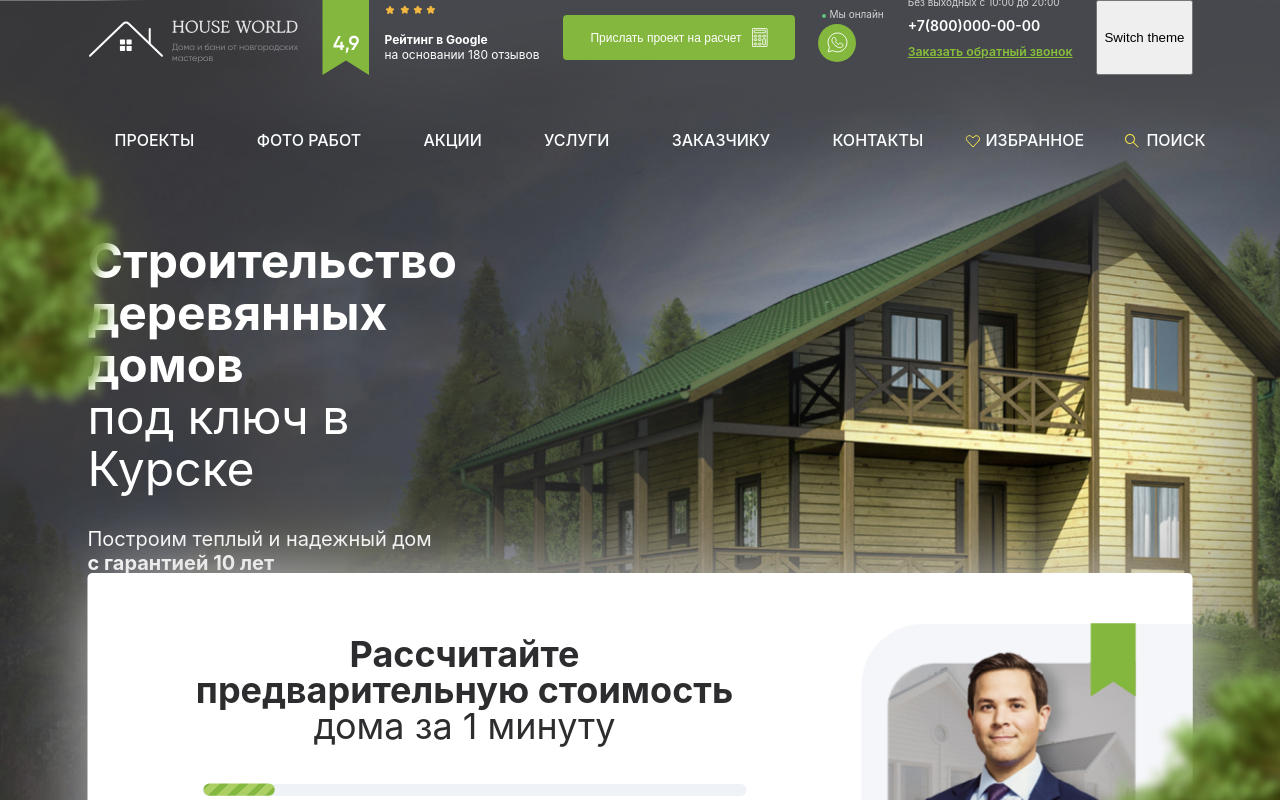
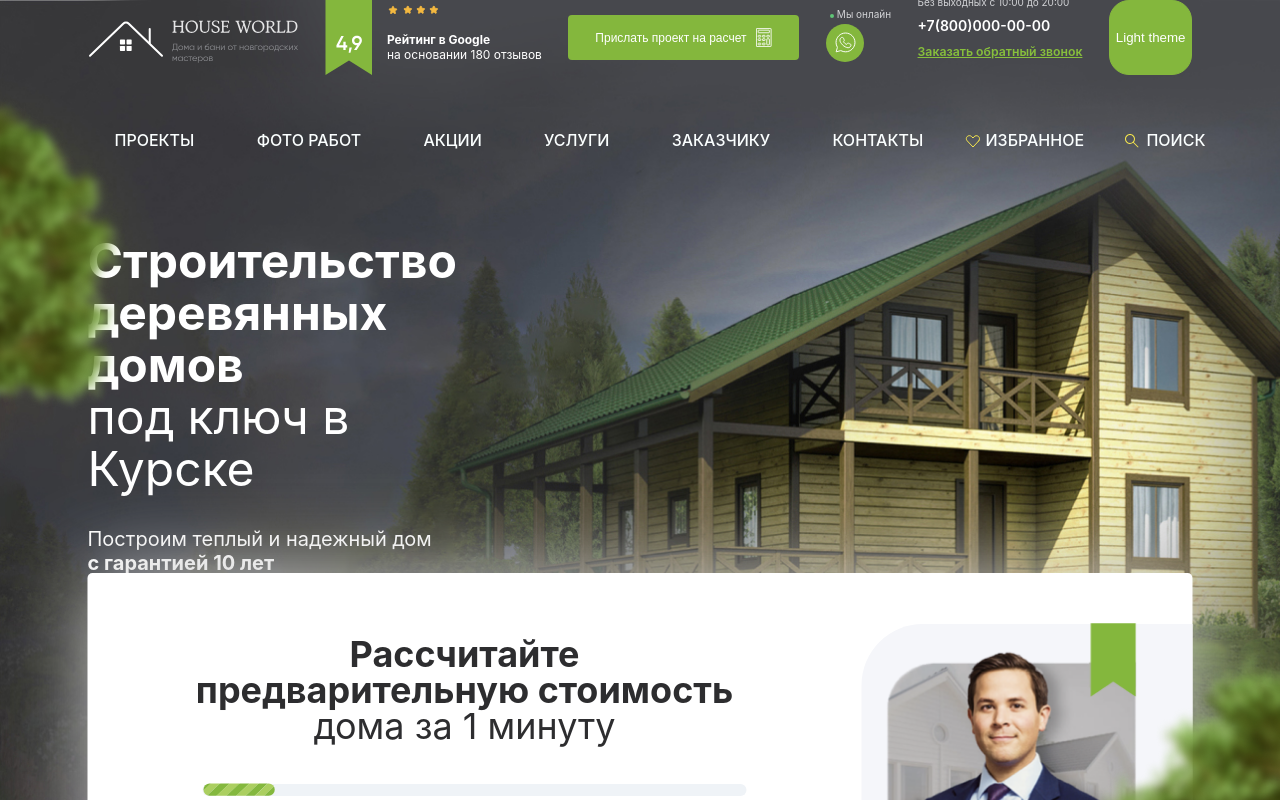
Before and after one commit to oks767/maxima-react, a React (Create React App) app: page / in a window 1280 px wide. Shown: the top 800 px of the page. Built offline with nearby package versions, Linux system fonts and the light colour scheme.

Commit message:
added change theme text in button

```diff
--- a/src/components/Header/Header.css
+++ b/src/components/Header/Header.css
@@ -176,3 +176,9 @@
 .header__logo {
   padding-top: 20px;
 }
+.header__button-theme {
+  border-radius: 20px;
+  border: 1px solid #84b73d;
+  background-color: #84b73d;
+  color: #fff;
+}
--- a/src/components/Header/Header.js
+++ b/src/components/Header/Header.js
@@ -16,6 +16,8 @@ const Header = () => {
   const switchTheme = () => {
     theme === 'light' ? setTheme('dark') : setTheme('light');
   };
+  const DarkTheme = 'Dark theme';
+  const LightTheme = 'Light theme';
   return (
     <ThemeProvider theme={theme === 'light' ? lightTheme : darkTheme}>
       <GlobalStyles />
@@ -80,7 +82,12 @@ const Header = () => {
                 Заказать обратный звонок
               </a>
             </div>
-            <button onClick={switchTheme}>Switch theme</button>
+            <button
+              className='header__button-theme'
+              onClick={switchTheme}
+            >
+              {theme === 'light' ? LightTheme : DarkTheme}
+            </button>
           </div>
         </header>
         <HeaderMenu />
--- a/src/components/Theme/Theme.js
+++ b/src/components/Theme/Theme.js
@@ -2,13 +2,13 @@ import { createGlobalStyle } from 'styled-components';
 export const darkTheme = {
   body: '#000',
   textColor: '#fff',
-  headingColor: 'lightblue',
+  header: '#000',
 };
 
 export const lightTheme = {
   body: '#fff',
   textColor: '#000',
-  headingColor: '#d23669',
+  header: 'transparent',
 };
 
 export const GlobalStyles = createGlobalStyle`
@@ -17,7 +17,7 @@ export const GlobalStyles = createGlobalStyle`
   color: ${(props) => props.theme.textColor};
   transition: .3s ease;
  }
- h2{
-   color: ${(props) => props.theme.headingColor};
+ header {
+  background: ${(props) => props.theme.header}
  }
 `;
```
